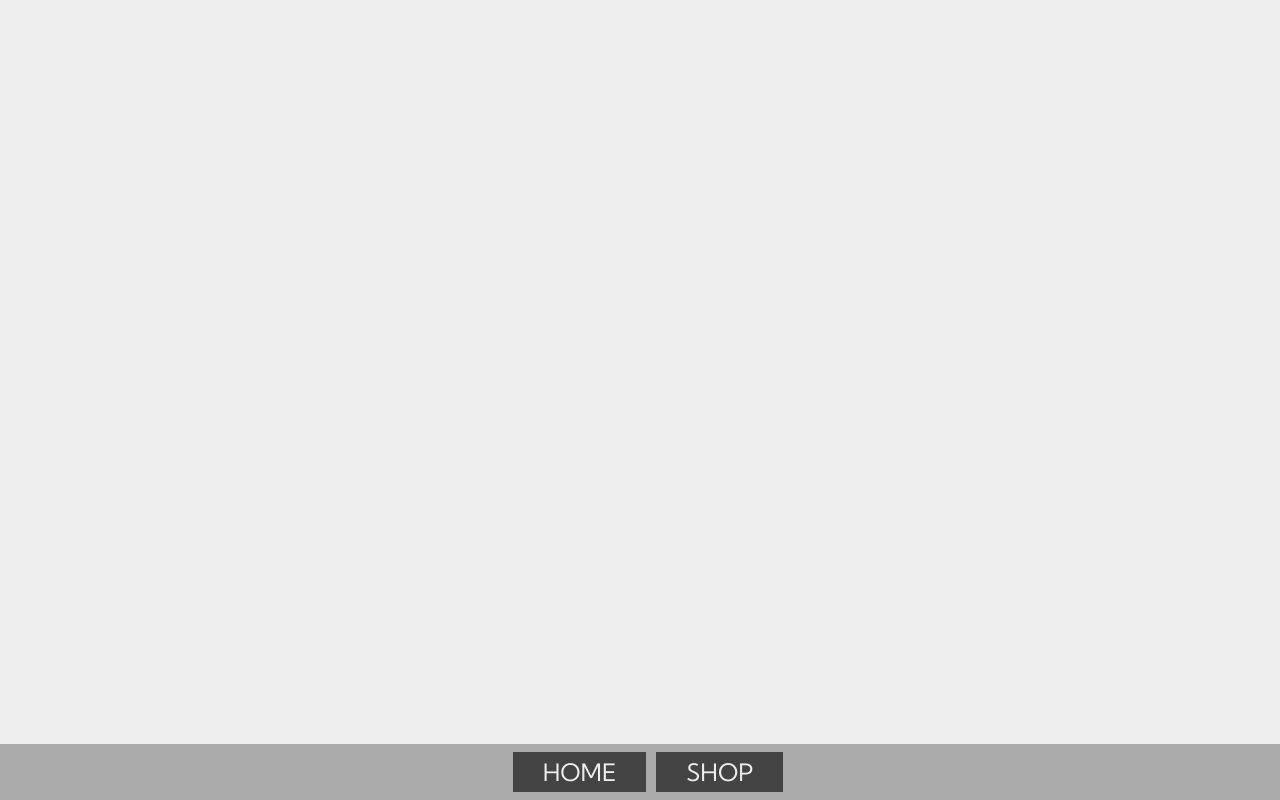
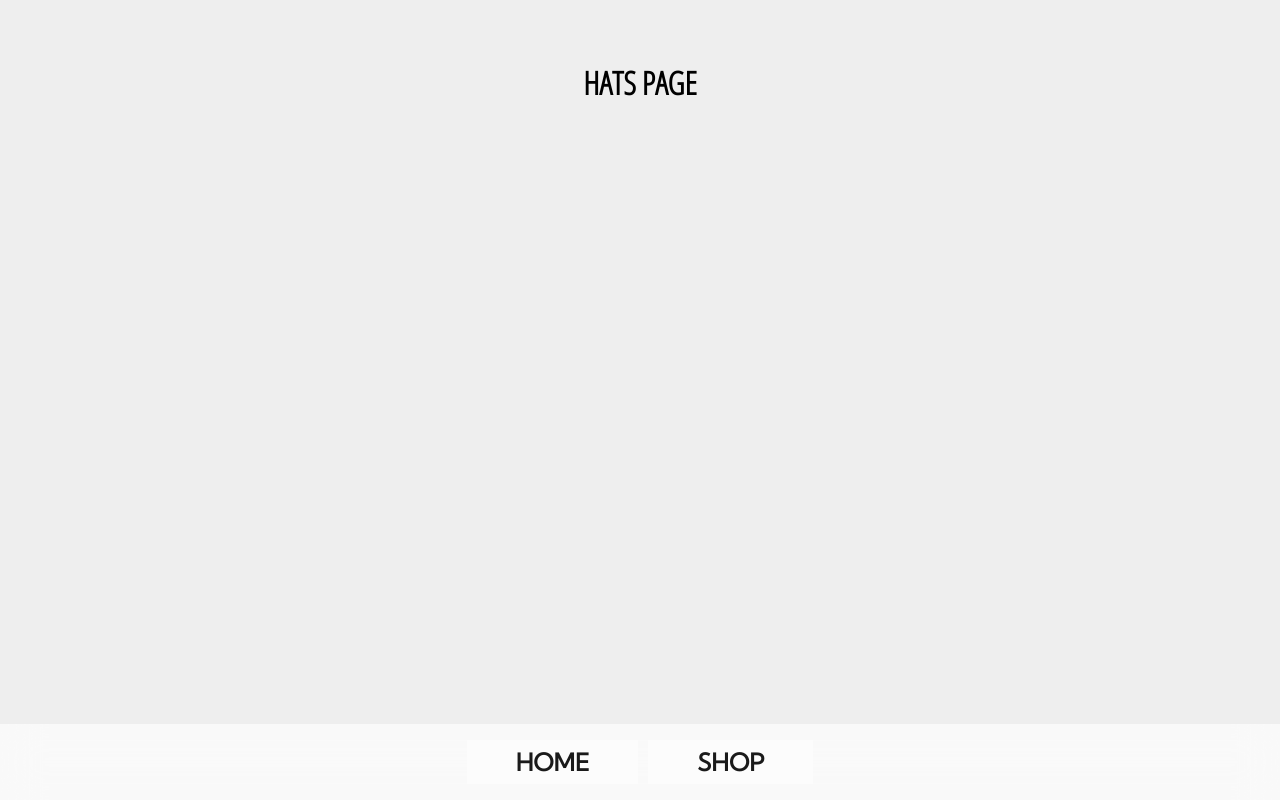
Before and after one commit to vahan-sahakyan/crwn-clothing, a React (Create React App) app: page /crwn-clothing/hats in a window 1280 px wide. Built offline with nearby package versions, Linux system fonts and the light colour scheme.

Commit message:
edited nav styles

```diff
--- a/src/App.css
+++ b/src/App.css
@@ -4,9 +4,9 @@ body {
 }
 .nav {
   height: auto;
-  padding: 0.5rem;
-  background-color: #4446;
-  backdrop-filter: blur(7px);
+  padding: 1rem 1rem 1rem 0;
+  background-color: #fffa;
+  backdrop-filter: blur(20px);
   z-index: 9999;
 
   display: flex;
@@ -31,18 +31,25 @@ body {
 button {
   font-family: 'Kumbh Sans', sans-serif;
   font-size: 1.5rem;
+  font-weight: bolder;
 
   flex: 1;
 
   border-style: none;
-  color: #eee;
-  background-color: #444;
+  color: #1a1a1a;
+  /* border-radius: 50px; */
 
-  padding: 5px 30px;
+  border: 1px solid #effb8400;
+  background-color: #effb84ee;
+  background-color: #fff6;
+
+  padding: 0.25em 2em;
   cursor: pointer;
   /* margin: 10px; */
 }
 button:hover {
-  background-color: #777;
-  transition: 100ms;
+  border-color: #effb84;
+  border-color: #0008;
+  background-color: #0000;
+  transition: 150ms;
 }
--- a/src/App.js
+++ b/src/App.js
@@ -49,6 +49,7 @@ const App = () => {
       <Switch>
         <Route exact path={urls.home} component={HomePage} />
         <Route path={`${urls.hats}/:id`} component={HatsPage} />
+        <Route path={`${urls.hats}/`} component={HatsPage} />
         <Route path={`${urls.shop}`} component={ShopPage} />
       </Switch>
       <div style={{ height: '70px' }} />
--- a/src/components/collection-item/collection-item.component.jsx
+++ b/src/components/collection-item/collection-item.component.jsx
@@ -7,7 +7,7 @@ const CollectionItem = ({ id, name, price, imageUrl }) => (
     <div className="image" style={{ backgroundImage: `url(${imageUrl})` }} />
     <div className="collection-footer">
       <span className="name">{name}</span>
-      <span className="price">{price}</span>
+      <span className="price">${price}</span>
     </div>
   </div>
 );
--- a/src/components/menu-item/menu-item.component.jsx
+++ b/src/components/menu-item/menu-item.component.jsx
@@ -12,7 +12,7 @@ const MenuItem = props => {
   return (
     <div
       className={`${size ? size : ''} menu-item`}
-      onClick={() => history.push(`${match.url}${linkUrl}`)}
+      onClick={() => history.push(`${match.url}/${linkUrl}`)}
     >
       <div
         className="background-image"
```
